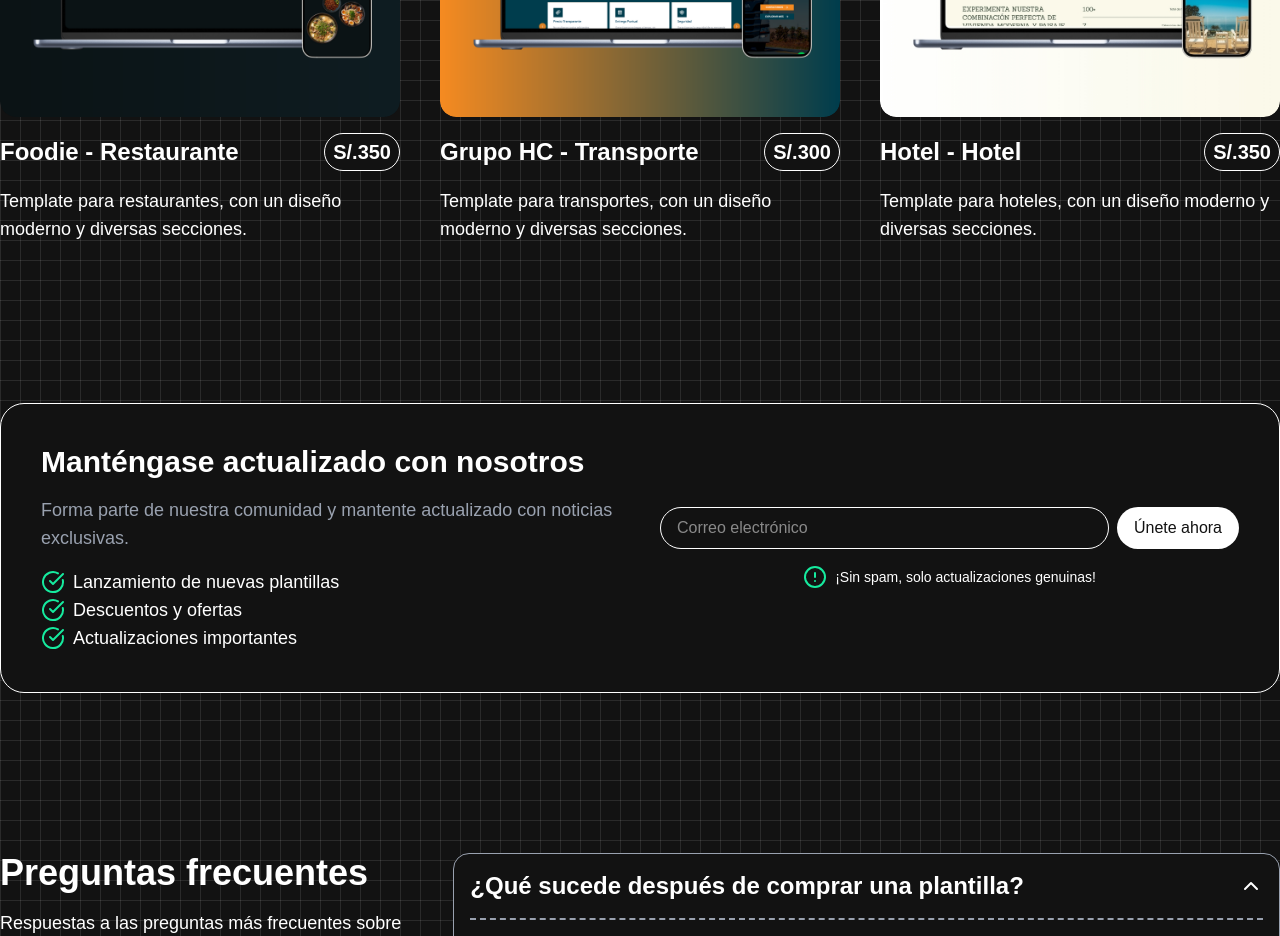
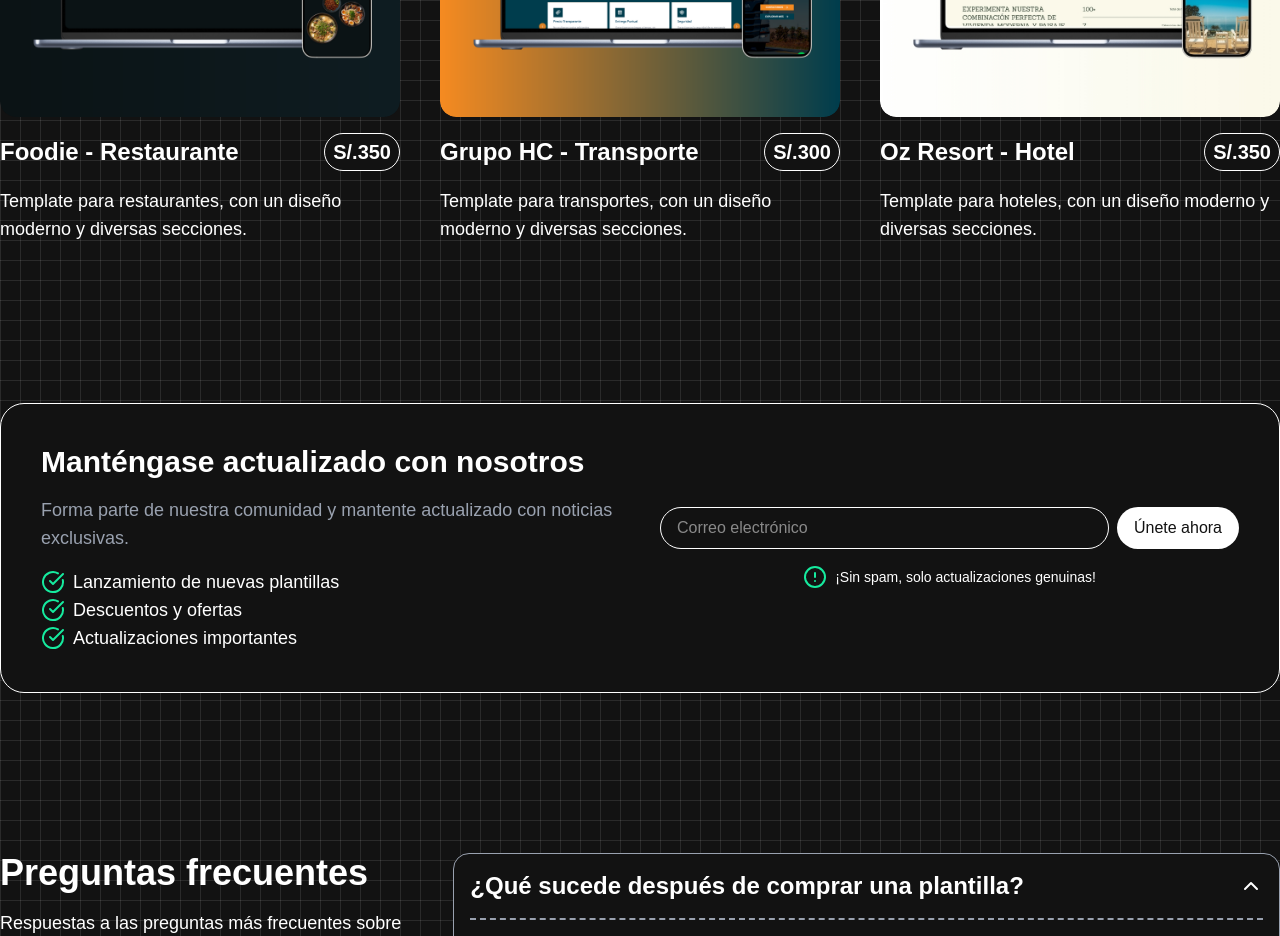
Before and after one commit to MiguelRequenaR/grobles-store, a React (Vite) app: page / in a window 1280 px wide. Shown: the part 840-1776 px from the top of the page. Built offline with nearby package versions, Linux system fonts and the light colour scheme; a web font is replaced by a local one.

Commit message:
Actualización: Pequeños Detalles.

```diff
--- a/src/features/home/components/CardTemplate.tsx
+++ b/src/features/home/components/CardTemplate.tsx
@@ -20,7 +20,7 @@ const templates = [
   },
   {
     id: 3,
-    name: "Hotel - Hotel",
+    name: "Oz Resort - Hotel",
     price: 350,
     description: "Template para hoteles, con un diseño moderno y diversas secciones.",
     image: Template3,
```
